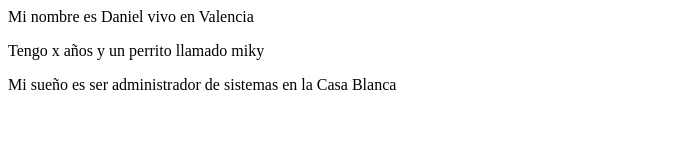
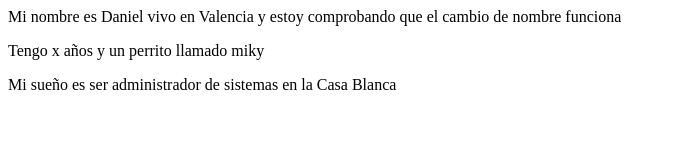
Before and after one commit to MrMetalero/danirepo, a plain HTML site: page 1.2 Visual Studio y GIT/index.html in a window 1280 px wide. Shown: the whole page, without its empty margins (0-677 px from the left). Drawn offline with Linux system fonts and the light colour scheme.

Commit message:
Funciona cambio de nombre del repo?

```diff
--- a/1.2 Visual Studio y GIT/index.html
+++ b/1.2 Visual Studio y GIT/index.html
@@ -7,7 +7,7 @@
 
 
 <body>
-<p>Mi nombre es Daniel vivo en Valencia </p>
+<p>Mi nombre es Daniel vivo en Valencia y estoy comprobando que el cambio de nombre funciona</p>
 
 <p>Tengo x años y un perrito llamado miky </p>
 <p>Mi sueño es ser administrador de sistemas en la Casa Blanca</p>
```
